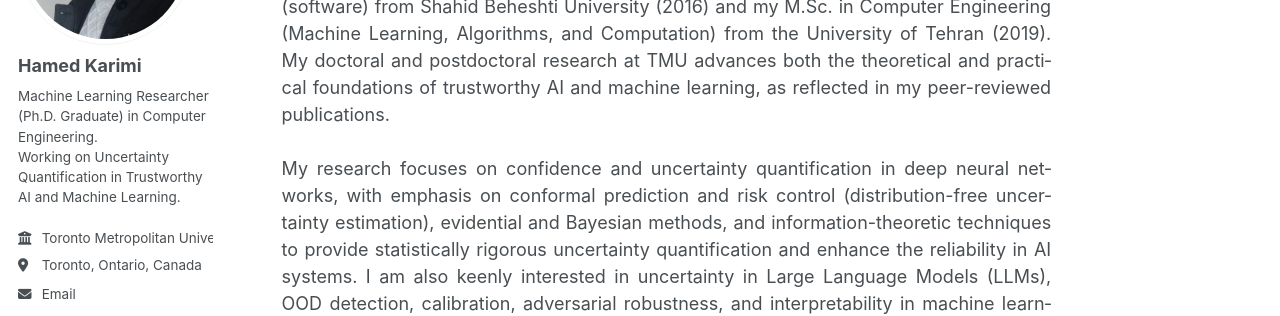
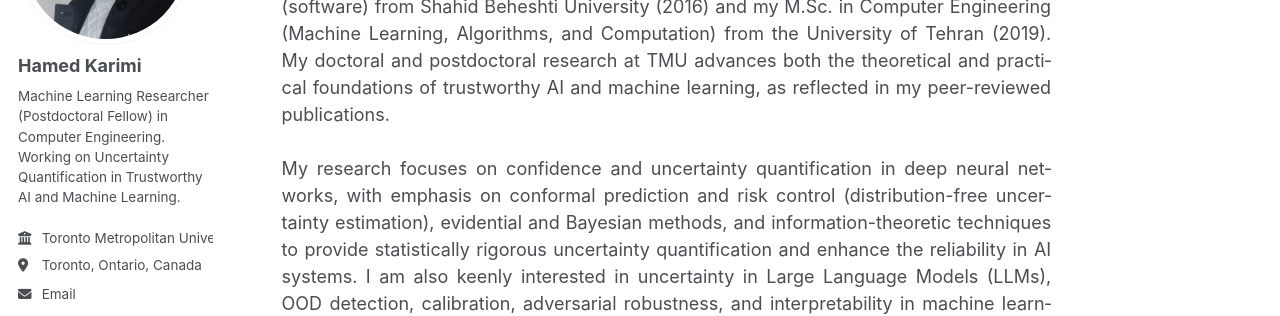
Before and after one commit to hamedmx/hamedmx.github.io, a Jekyll site: the page built from _pages/about.md, in a window 1280 px wide. Shown: the part 226-542 px from the top of the page. Built offline with Jekyll 4.4.1, drawn with Linux system fonts in a browser that asks for light colours; some web fonts are replaced; a script that is not in the unit is left out.

Commit message:
Update _config.yml

```diff
--- a/_config.yml
+++ b/_config.yml
@@ -26,7 +26,7 @@ author:
   avatar           : "Hamed.png"
   name             : "Hamed Karimi"
   pronouns         : # example: "she/her"
-  bio              : "Machine Learning Researcher (Ph.D. Graduate) in Computer Engineering.<br>Working on Uncertainty Quantification in Trustworthy AI and Machine Learning." # Conformal Prediction & risk control, evidential/Bayesian deep learning, calibration, OOD Detection, Adversarial robustness, and LLM uncertainty.
+  bio              : "Machine Learning Researcher (Postdoctoral Fellow) in Computer Engineering.<br>Working on Uncertainty Quantification in Trustworthy AI and Machine Learning." # Conformal Prediction & risk control, evidential/Bayesian deep learning, calibration, OOD Detection, Adversarial robustness, and LLM uncertainty.
   employer         : "Toronto Metropolitan University"
   location         : "Toronto, Ontario, Canada"
   uri              : # URL
```
